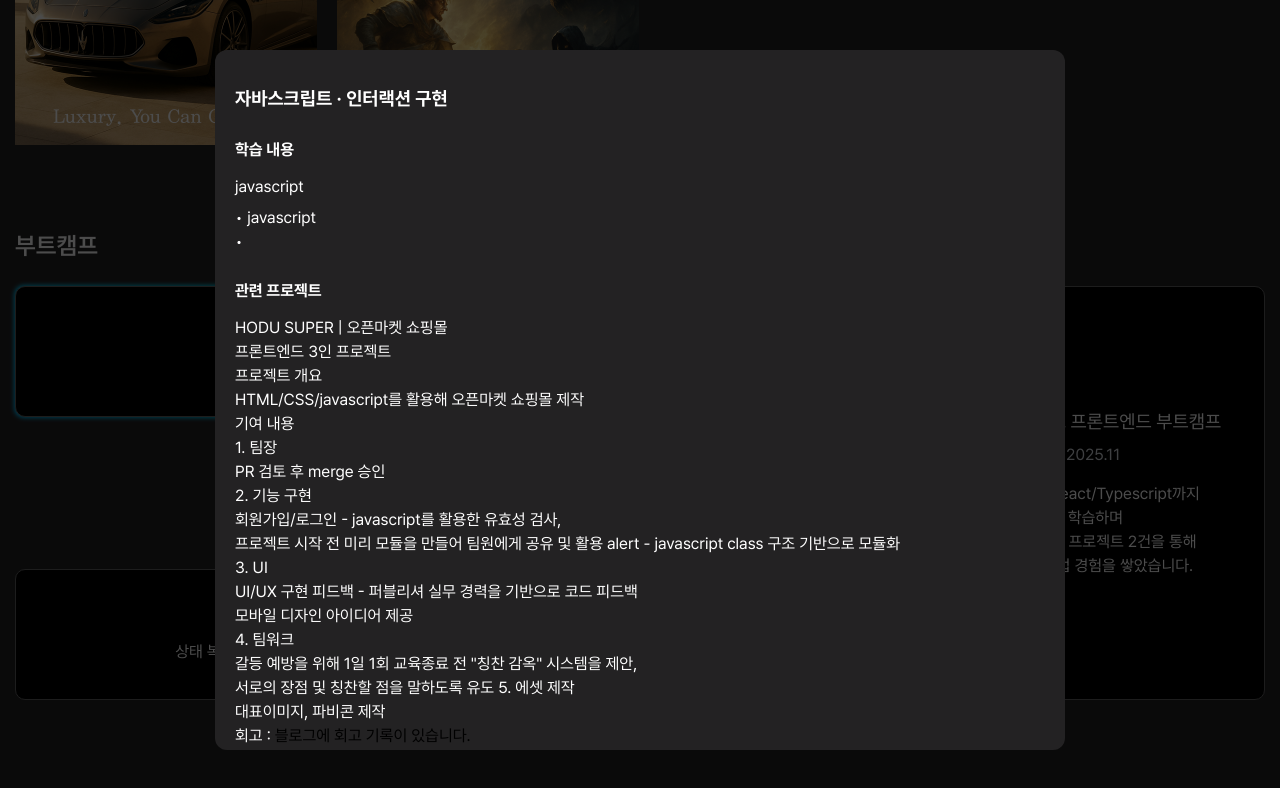
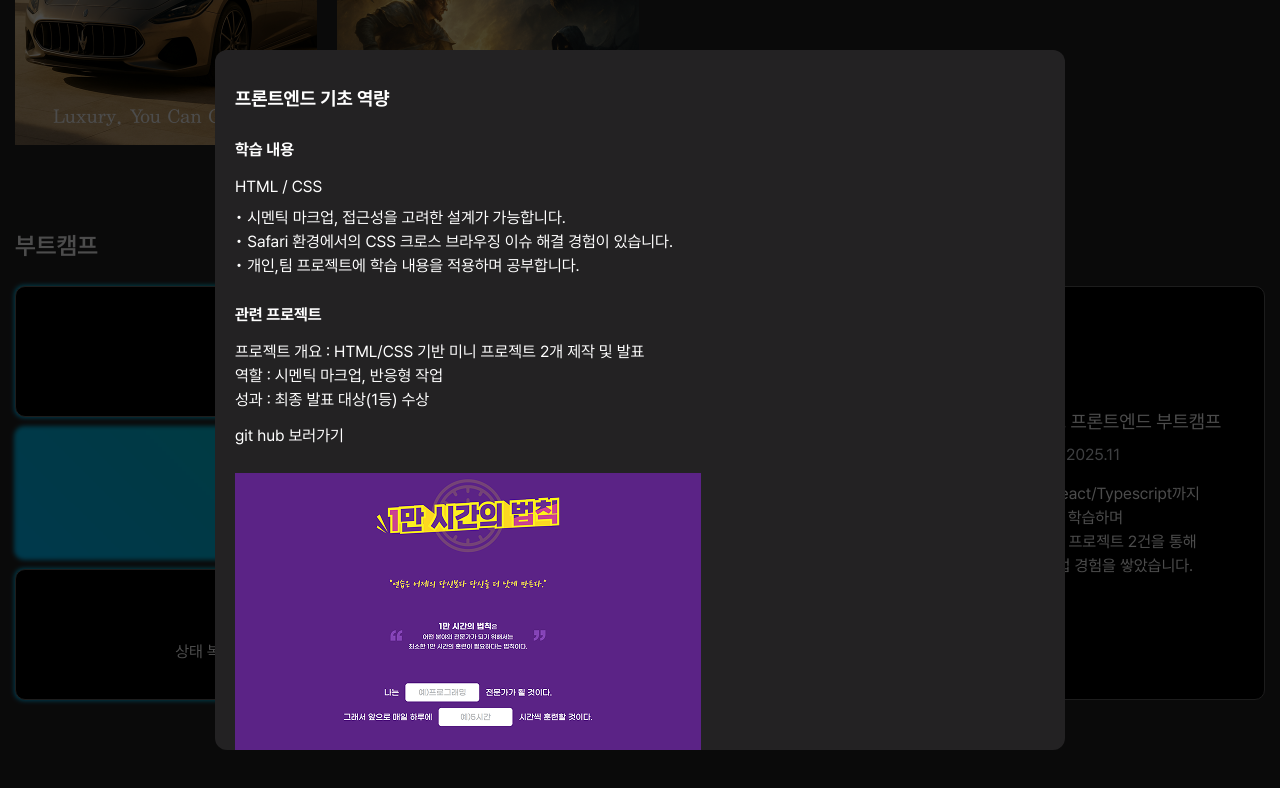
Before and after one commit to yeaseula/second-portfolio, a React (Vite) app: page / in a window 1280 px wide. Both pictures are taken after a click on the button 427 px from the left and 2022 px from the top of the page. Shown: the part 1530-2318 px from the top of the page. Built offline with nearby package versions, Linux system fonts and the light colour scheme; a web font is replaced by a local one.

Commit message:
bootcamp list card 컴포넌트 분리

```diff
--- a/src/bootcamp/BootCamp.tsx
+++ b/src/bootcamp/BootCamp.tsx
@@ -1,6 +1,8 @@
 import PosterWrapper from "../common/ContentsWrapper"
 import Logo from "../common/Logo"
 import BootCampInner from "../bootcamp/BootcampInner"
+import { bootcampInforType } from "../types/bootcamp"
+import { bootCampInfo } from "../data/bootcamp"
 
 export default function BootCamp() {
     return (
@@ -9,7 +11,7 @@ export default function BootCamp() {
         screenReader="부트캠프 활동을 하며 배운 스킬, 협업 관련 사항, 진행한 프로젝트 등을 정리했습니다."
         >
             <div className="w-full">
-                <BootCampInner />
+                <BootCampInner data={bootCampInfo}/>
             </div>
         </PosterWrapper>
     )
--- /dev/null
+++ b/src/bootcamp/BootCampLists.tsx
@@ -0,0 +1,161 @@
+import styled from "styled-components"
+import { useRef, useState } from "react"
+import { motion, AnimatePresence } from "framer-motion"
+import { bootcampInforType } from "../types/bootcamp"
+import { usePosterModal } from "../hook/useModal"
+import Modal from "../common/Modal"
+
+export default function BootCampLists({data}:{data:bootcampInforType}) {
+    const HoverRef = useRef<HTMLDivElement>(null)
+    const ItemListRef = useRef<HTMLButtonElement>(null)
+    const [rect, setRect] = useState<DOMRect | null>(null)
+    const [pointer,setPointer] = useState<boolean>(false)
+    const [hoverPos,setHoverPos] = useState({left: 0, top: 0})
+    //const [selected, setSelected] = useState<string | null>(null)
+
+    const {
+        moreview,modal,contentId,selected,
+        setSelected,
+        setContentId,
+        showMore,hideMore,
+        openModal, closeModal
+    } = usePosterModal()
+
+    const handlePointer = (e:React.MouseEvent<HTMLButtonElement>) => {
+        if(!ItemListRef.current) return
+
+        const pointer = ItemListRef.current.getBoundingClientRect()
+        setRect(pointer)
+
+        if(!rect) return
+        const x = e.clientX - rect.left
+        const y = e.clientY - rect.top
+        setHoverPos(hoverPos=>({
+            ...hoverPos,
+            left: x,
+            top: y
+        }))
+    }
+
+    return (
+        <>
+        <ListInner
+        onMouseEnter={()=>setPointer(true)}
+        onMouseLeave={()=>setPointer(false)}
+        >
+            <ListItems
+                ref={ItemListRef}
+                layoutId={data.layoutId}
+                onClick={() => setSelected(data.layoutId)}
+                className="cursor-pointer"
+                onMouseMove={handlePointer}
+                whileHover={{ transform: 'translateY(-3px)' }}
+            >
+                <h3 className="text-3xl">{data.title}</h3>
+                <p className="mt-3">{data.subtitle}</p>
+                <HoverShow
+                ref={HoverRef}
+                $pointer={pointer}
+                $hoverPosX={hoverPos.left}
+                $hoverPosY={hoverPos.top}
+                />
+            </ListItems>
+        </ListInner>
+        <AnimatePresence>
+        {selected === data.layoutId && (
+            <Modal onClick={() => setSelected(null)}>
+                <ListModalWrapper
+                    layoutId={data.layoutId}
+                >
+                    <h3 className="text-3xl">프론트엔드 기초 역량</h3>
+                    <div className="relative">
+                        <div className="mt-10">
+                            <h3>학습 내용</h3>
+                            <p className="mt-5 mb-3">HTML / CSS </p>
+
+                            <p>• 시멘틱 마크업, 접근성을 고려한 설계가 가능합니다.</p>
+                            <p>• Safari 환경에서의 CSS 크로스 브라우징 이슈 해결 경험이 있습니다.</p>
+                            <p>• 개인,팀 프로젝트에 학습 내용을 적용하며 공부합니다.</p>
+                        </div>
+                        <div className="mt-10">
+                            <h3>관련 프로젝트</h3>
+                            <div className="mt-5">
+                                <div className="text-">
+                                    <p>프로젝트 개요 : HTML/CSS 기반 미니 프로젝트 2개 제작 및 발표</p>
+                                    <p>역할 : 시멘틱 마크업, 반응형 작업 </p>
+                                    <p>성과 : 최종 발표 <b>대상(1등)</b> 수상</p>
+                                    <div className="mt-5">
+                                        <button>git hub 보러가기</button>
+                                    </div>
+                                </div>
+                            </div>
+                        </div>
+                        <div className="mt-10">
+                            <img src="/image/bootcamp-project1-pc.png" alt="" />
+                        </div>
+                    </div>
+                </ListModalWrapper>
+            </Modal>
+        )}
+        </AnimatePresence>
+        </>
+    )
+}
+
+const ListInner = styled.div`
+    position: relative;
+    &::before {
+        content: "";
+        position: absolute;
+        top: -1px;
+        left: -1px;
+        width: calc(100% + 2px);
+        height: calc(100% + 2px);
+        background: linear-gradient(45deg, #00bfff, var(--main_color));
+        border-radius: 10px;
+        filter: blur(2px);
+        transition: all 0.3s ease-in-out;
+    }
+    &:hover::before {
+        transform: translateY(-3px);
+        filter: blur(8px);
+        background: linear-gradient(45deg, #00e0ff, var(--main_right_color));
+    }
+`
+const ListItems =styled(motion.button)`
+    position: relative;
+    width: 100%;
+    height: 100%;
+    padding: 35px 20px;
+    border: 1px solid #616161;
+    border-radius: 10px;
+    overflow: hidden;
+    //background: linear-gradient(180deg, #232223 0%, #1e2430 33%, #161a22 66%, #1f2320 100%);
+    background-color: var(--black_color);
+    &:focus-visible {
+        outline: 2px solid var(--main_color)
+    }
+`
+const HoverShow = styled.div<{$pointer:boolean, $hoverPosX:number, $hoverPosY:number}>`
+    position: absolute;
+    top: ${(p)=>p.$hoverPosY || 0}px;
+    left: ${(p)=>p.$hoverPosX || 0}px;
+    width: 120px;
+    height: 120px;
+    border-radius: 999px;
+    transform: translate(-50%, -50%) rotateZ(40deg);
+    background-color: #ffffff22;
+    opacity: ${(p)=>p.$pointer ? 1 : 0};
+    filter: blur(20px);
+`
+const ListModalWrapper = styled(motion.div)`
+    position: relative;
+    z-index: 5;
+    max-width: 850px;
+    width: 100%;
+    border-radius: 12px;
+    background-color: var(--background_color);
+    padding: 35px 20px;
+    height: calc(100vh - 100px);
+    overflow-y: auto;
+`
--- a/src/bootcamp/BootcampInner.tsx
+++ b/src/bootcamp/BootcampInner.tsx
@@ -2,74 +2,27 @@ import styled from "styled-components"
 import { useRef, useState } from "react"
 import { motion, AnimatePresence } from "framer-motion"
 import Modal from "../common/Modal"
+import { bootcampInforType } from "../types/bootcamp"
+import BootCampLists from "./BootCampLists"
+import { usePosterModal } from "../hook/useModal"
 
-export default function BootCampInner() {
-    const HoverRef = useRef<HTMLDivElement>(null)
-    const ItemListRef = useRef<HTMLButtonElement>(null)
-    const [rect, setRect] = useState<DOMRect | null>(null)
-    const [pointer,setPointer] = useState<boolean>(false)
-    const [hoverPos,setHoverPos] = useState({left: 0, top: 0})
+export default function BootCampInner({data}:{data:bootcampInforType[]}) {
+    const {
+        moreview,modal,contentId,selected,
+        setSelected,
+        setContentId,
+        showMore,hideMore,
+        openModal, closeModal
+    } = usePosterModal()
 
-    const handlePointer = (e:React.MouseEvent<HTMLButtonElement>) => {
-        if(!ItemListRef.current) return
-
-        const pointer = ItemListRef.current.getBoundingClientRect()
-        setRect(pointer)
-
-        if(!rect) return
-        const x = e.clientX - rect.left
-        const y = e.clientY - rect.top
-        setHoverPos(hoverPos=>({
-            ...hoverPos,
-            left: x,
-            top: y
-        }))
-    }
-
-    const [selected, setSelected] = useState<string | null>(null)
     return (
         <>
         <div className="flex gap-5">
             <div className="flex-2">
                 <ListWrapper>
-                    <ListInner
-                    onMouseEnter={()=>setPointer(true)}
-                    onMouseLeave={()=>setPointer(false)}
-                    >
-                        <ListItems
-                            ref={ItemListRef}
-                            layoutId="frontend-basic"
-                            onClick={() => setSelected("frontend-basic")}
-                            className="cursor-pointer"
-                            onMouseMove={handlePointer}
-                            whileHover={{ transform: 'translateY(-3px)' }}
-                        >
-                            <h3 className="text-3xl">프론트엔드 기초 역량</h3>
-                            <p className="mt-3">HTML/CSS 시멘틱 마크업과 접근성을 고려한 코드 작성</p>
-                            <HoverShow
-                            ref={HoverRef}
-                            $pointer={pointer}
-                            $hoverPosX={hoverPos.left}
-                            $hoverPosY={hoverPos.top}
-                            />
-                        </ListItems>
-                    </ListInner>
-                    <ListItems
-                        layoutId="frontend-deepening"
-                        onClick={() => setSelected("frontend-deepening")}
-                        className="cursor-pointer "
-                    >
-                        <h3 className="text-3xl">자바스크립트 · 인터랙션 구현</h3>
-                        <p className="mt-3">JavaScript 클래스 기반 로직 설계와 Three.js를 활용한 기본적인 3D 인터랙션 구현</p>
-                    </ListItems>
-                    <ListItems
-                        layoutId="frontend-react"
-                        onClick={() => setSelected("frontend-react")}
-                        className="cursor-pointer "
-                    >
-                        <h3 className="text-3xl">React · Typescript</h3>
-                        <p className="mt-3">상태 복잡도에 따라 컴포넌트를 분리, 타입 정의를 통해 유지보수 가능한 로직 구현</p>
-                    </ListItems>
+                    {data.map((ele)=>(
+                        <BootCampLists data={ele} />
+                    ))}
                 </ListWrapper>
             </div>
             <div className="flex-1">
@@ -85,7 +38,7 @@ export default function BootCampInner() {
         </div>
 
         <AnimatePresence>
-        {selected === "frontend-basic" && (
+        {/* {selected === "frontend-basic" && (
             <Modal onClick={() => setSelected(null)}>
                 <ListModalWrapper
                     layoutId="frontend-basic"
@@ -119,8 +72,8 @@ export default function BootCampInner() {
                     </div>
                 </ListModalWrapper>
             </Modal>
-        )}
-        {selected === "frontend-deepening" && (
+        )} */}
+        {/* {selected === "frontend-deepening" && (
             <Modal onClick={() => setSelected(null)}>
                 <ListModalWrapper
                     layoutId="frontend-deepening"
@@ -173,7 +126,7 @@ export default function BootCampInner() {
                     </div>
                 </ListModalWrapper>
             </Modal>
-        )}
+        )} */}
         </AnimatePresence>
         </>
     )
@@ -181,26 +134,6 @@ export default function BootCampInner() {
 const ListWrapper = styled(motion.div)`
     display: grid;
     gap: 10px;
-`
-const ListInner = styled.div`
-    position: relative;
-    &::before {
-        content: "";
-        position: absolute;
-        top: -1px;
-        left: -1px;
-        width: calc(100% + 2px);
-        height: calc(100% + 2px);
-        background: linear-gradient(45deg, #00bfff, var(--main_color));
-        border-radius: 10px;
-        filter: blur(2px);
-        transition: all 0.3s ease-in-out;
-    }
-    &:hover::before {
-        transform: translateY(-3px);
-        filter: blur(8px);
-        background: linear-gradient(45deg, #00e0ff, var(--main_right_color));
-    }
 `
 const ListItems =styled(motion.button)`
     position: relative;
@@ -216,27 +149,3 @@ const ListItems =styled(motion.button)`
         outline: 2px solid var(--main_color)
     }
 `
-const HoverShow = styled.div<{$pointer:boolean, $hoverPosX:number, $hoverPosY:number}>`
-    position: absolute;
-    top: ${(p)=>p.$hoverPosY || 0}px;
-    left: ${(p)=>p.$hoverPosX || 0}px;
-    width: 120px;
-    height: 120px;
-    border-radius: 999px;
-    transform: translate(-50%, -50%) rotateZ(40deg);
-    background-color: #ffffff22;
-    opacity: ${(p)=>p.$pointer ? 1 : 0};
-    filter: blur(20px);
-`
-
-const ListModalWrapper = styled(motion.div)`
-    position: relative;
-    z-index: 5;
-    max-width: 850px;
-    width: 100%;
-    border-radius: 12px;
-    background-color: var(--background_color);
-    padding: 35px 20px;
-    height: calc(100vh - 100px);
-    overflow-y: auto;
-`
--- a/src/data/bootcamp.ts
+++ b/src/data/bootcamp.ts
@@ -1,6 +1,6 @@
 import { bootcampInforType } from "../types/bootcamp";
 
-export const bootCamp:bootcampInforType[] = [
+export const bootCampInfo:bootcampInforType[] = [
     {
         layoutId: 'frontend-basic',
         title: '프론트엔드 기초 역량',
```
